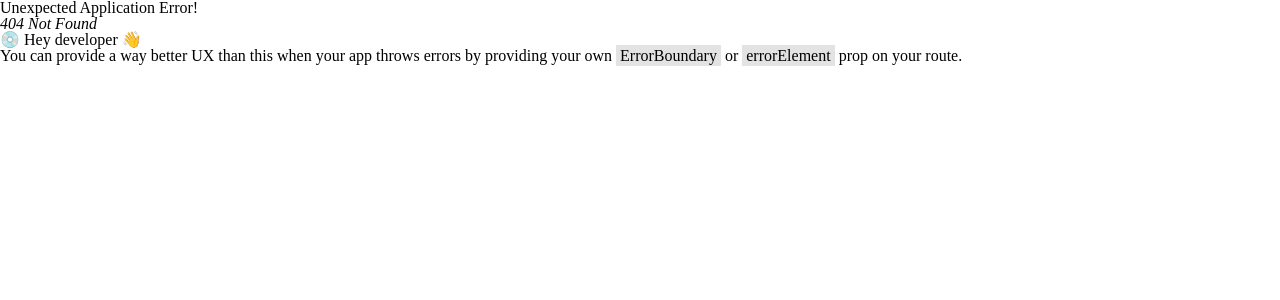
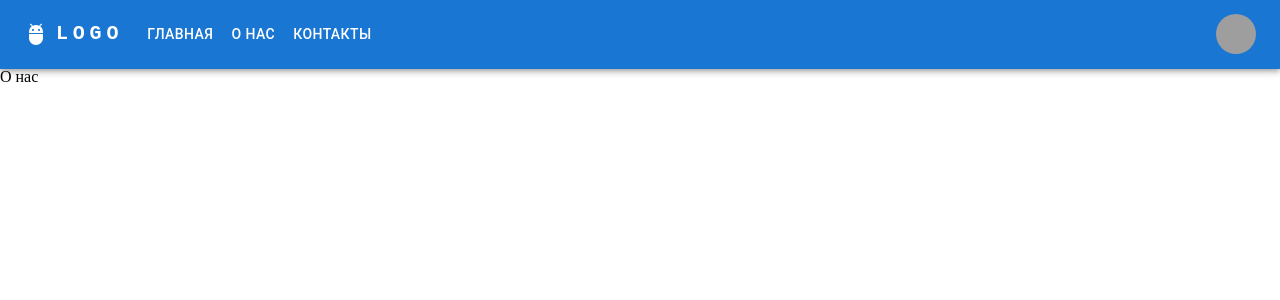
Before and after one commit to Don-Mihai/react-holiday, a React (Create React App) app: page /about in a window 1280 px wide. Before the commit this address had no page. Shown: the top 300 px of the page. Built offline with nearby package versions, Linux system fonts and the light colour scheme; grey boxes are pictures that could not be loaded.

Commit message:
finished header

```diff
--- a/src/components/Header/index.tsx
+++ b/src/components/Header/index.tsx
@@ -1,20 +1,49 @@
-import MoreVertIcon from '@mui/icons-material/MoreVert';
-import { IconButton, Menu, MenuItem } from '@mui/material';
-import './style.scss';
-import { useState } from 'react';
+import * as React from 'react';
+import AppBar from '@mui/material/AppBar';
+import Box from '@mui/material/Box';
+import Toolbar from '@mui/material/Toolbar';
+import IconButton from '@mui/material/IconButton';
+import Typography from '@mui/material/Typography';
+import Menu from '@mui/material/Menu';
+import MenuIcon from '@mui/icons-material/Menu';
+import Container from '@mui/material/Container';
+import Avatar from '@mui/material/Avatar';
+import Button from '@mui/material/Button';
+import Tooltip from '@mui/material/Tooltip';
+import MenuItem from '@mui/material/MenuItem';
+import AdbIcon from '@mui/icons-material/Adb';
 import { useNavigate } from 'react-router-dom';
 
-const Header = () => {
-  const [anchorEl, setAnchorEl] = useState<null | HTMLElement>(null);
-  const open = Boolean(anchorEl);
-  const handleClick = (event: React.MouseEvent<HTMLElement>) => {
-    setAnchorEl(event.currentTarget);
+const pages = [
+  { title: 'Главная', path: '/' },
+  { title: 'О нас', path: '/about' },
+  { title: 'Контакты', path: '/contacts' },
+];
+const settings = [
+  { title: 'Профиль', path: '/profile' },
+  { title: 'Выйти', path: '/auth' },
+];
+
+function ResponsiveAppBar() {
+  const [anchorElNav, setAnchorElNav] = React.useState<null | HTMLElement>(null);
+  const [anchorElUser, setAnchorElUser] = React.useState<null | HTMLElement>(null);
+
+  const navigate = useNavigate();
+
+  const handleOpenNavMenu = (event: React.MouseEvent<HTMLElement>) => {
+    setAnchorElNav(event.currentTarget);
   };
-  const handleClose = () => {
-    setAnchorEl(null);
+  const handleOpenUserMenu = (event: React.MouseEvent<HTMLElement>) => {
+    setAnchorElUser(event.currentTarget);
   };
 
-  const navigate = useNavigate();
+  const handleCloseNavMenu = () => {
+    setAnchorElNav(null);
+  };
+
+  const handleCloseUserMenu = () => {
+    setAnchorElUser(null);
+  };
 
   const handleLogout = () => {
     localStorage.removeItem('userId');
@@ -22,19 +51,123 @@
   };
 
   return (
-    <div className="header">
-      <div className="header__logo">M</div>
-      <div className="header__profile">
-        <IconButton onClick={handleClick}>
-          <MoreVertIcon />
-        </IconButton>
-        <Menu id="long-menu" anchorEl={anchorEl} open={open} onClose={handleClose}>
-          <MenuItem onClick={handleLogout}>Выйти</MenuItem>
-          <MenuItem onClick={handleClose}>Профиль</MenuItem>
-        </Menu>
-      </div>
-    </div>
+    <AppBar position="static">
+      <Container maxWidth="xl">
+        <Toolbar disableGutters>
+          <AdbIcon sx={{ display: { xs: 'none', md: 'flex' }, mr: 1 }} />
+          <Typography
+            variant="h6"
+            noWrap
+            component="a"
+            href="#app-bar-with-responsive-menu"
+            sx={{
+              mr: 2,
+              display: { xs: 'none', md: 'flex' },
+              fontFamily: 'monospace',
+              fontWeight: 700,
+              letterSpacing: '.3rem',
+              color: 'inherit',
+              textDecoration: 'none',
+            }}
+          >
+            LOGO
+          </Typography>
+
+          <Box sx={{ flexGrow: 1, display: { xs: 'flex', md: 'none' } }}>
+            <IconButton
+              size="large"
+              aria-label="account of current user"
+              aria-controls="menu-appbar"
+              aria-haspopup="true"
+              onClick={handleOpenNavMenu}
+              color="inherit"
+            >
+              <MenuIcon />
+            </IconButton>
+            <Menu
+              id="menu-appbar"
+              anchorEl={anchorElNav}
+              anchorOrigin={{
+                vertical: 'bottom',
+                horizontal: 'left',
+              }}
+              keepMounted
+              transformOrigin={{
+                vertical: 'top',
+                horizontal: 'left',
+              }}
+              open={Boolean(anchorElNav)}
+              onClose={handleCloseNavMenu}
+              sx={{
+                display: { xs: 'block', md: 'none' },
+              }}
+            >
+              {pages.map((page) => (
+                <MenuItem key={page.title} onClick={handleCloseNavMenu}>
+                  <Typography textAlign="center">{page.title}</Typography>
+                </MenuItem>
+              ))}
+            </Menu>
+          </Box>
+          <AdbIcon sx={{ display: { xs: 'flex', md: 'none' }, mr: 1 }} />
+          <Typography
+            variant="h5"
+            noWrap
+            component="a"
+            href="#app-bar-with-responsive-menu"
+            sx={{
+              mr: 2,
+              display: { xs: 'flex', md: 'none' },
+              flexGrow: 1,
+              fontFamily: 'monospace',
+              fontWeight: 700,
+              letterSpacing: '.3rem',
+              color: 'inherit',
+              textDecoration: 'none',
+            }}
+          >
+            LOGO
+          </Typography>
+          <Box sx={{ flexGrow: 1, display: { xs: 'none', md: 'flex' } }}>
+            {pages.map((page) => (
+              <Button key={page.title} onClick={() => navigate(page.path)} sx={{ my: 2, color: 'white', display: 'block' }}>
+                {page.title}
+              </Button>
+            ))}
+          </Box>
+
+          <Box sx={{ flexGrow: 0 }}>
+            <Tooltip title="Open settings">
+              <IconButton onClick={handleOpenUserMenu} sx={{ p: 0 }}>
+                <Avatar alt="Remy Sharp" src="/static/images/avatar/2.jpg" />
+              </IconButton>
+            </Tooltip>
+            <Menu
+              sx={{ mt: '45px' }}
+              id="menu-appbar"
+              anchorEl={anchorElUser}
+              anchorOrigin={{
+                vertical: 'top',
+                horizontal: 'right',
+              }}
+              keepMounted
+              transformOrigin={{
+                vertical: 'top',
+                horizontal: 'right',
+              }}
+              open={Boolean(anchorElUser)}
+              onClose={handleCloseUserMenu}
+            >
+              {settings.map((setting) => (
+                <MenuItem key={setting.title} onClick={setting.title === 'Выйти' ? handleLogout : () => navigate(setting.path)}>
+                  <Typography textAlign="center">{setting.title}</Typography>
+                </MenuItem>
+              ))}
+            </Menu>
+          </Box>
+        </Toolbar>
+      </Container>
+    </AppBar>
   );
-};
-
-export default Header;
+}
+export default ResponsiveAppBar;
--- /dev/null
+++ b/src/pages/About/index.tsx
@@ -0,0 +1,12 @@
+import Header from '../../components/Header';
+
+const About = () => {
+  return (
+    <div>
+      <Header />
+      <h1>О нас</h1>
+    </div>
+  );
+};
+
+export default About;
--- /dev/null
+++ b/src/pages/Contacts/index.tsx
@@ -0,0 +1,12 @@
+import Header from '../../components/Header';
+
+const Contacts = () => {
+  return (
+    <div>
+      <Header />
+      <h1>Контакты</h1>
+    </div>
+  );
+};
+
+export default Contacts;
--- /dev/null
+++ b/src/pages/Profile/index.tsx
@@ -0,0 +1,12 @@
+import Header from '../../components/Header';
+
+const Profile = () => {
+  return (
+    <div>
+      <Header />
+      <h1>Профиль</h1>
+    </div>
+  );
+};
+
+export default Profile;
```
Also changed, not shown: src/index.tsx (+15 -0 lines).
